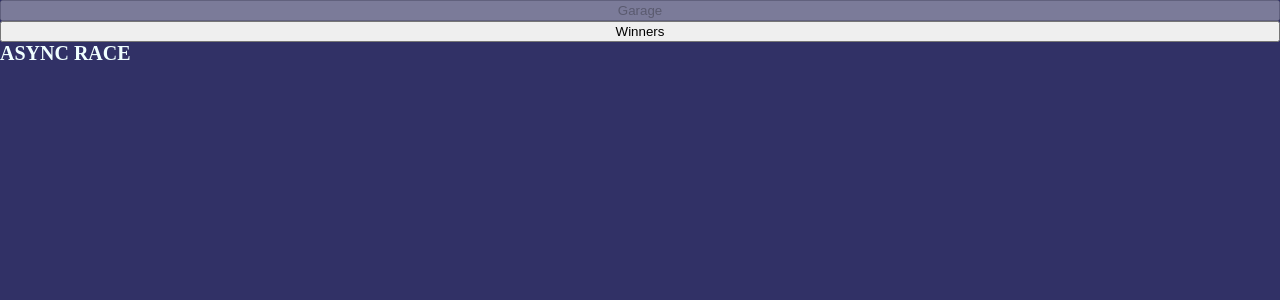
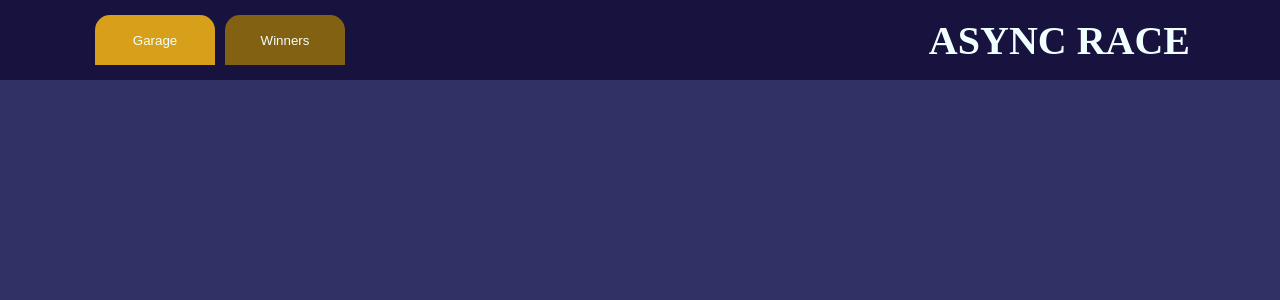
Before and after one commit to M0rl0ck/JSFE2022Q1, a React (Create React App) app in the folder async-race/: page / in a window 1280 px wide. Shown: the top 300 px of the page. Built offline with nearby package versions, Linux system fonts and the light colour scheme.

Commit message:
feat: add header style

```diff
--- a/async-race/src/script/components/Header.tsx
+++ b/async-race/src/script/components/Header.tsx
@@ -3,11 +3,16 @@
 
 export default function Header() {
   return (
-    <>
-      <Button btClass="button__garage" innerStr="Garage" active />
-      <Button btClass="button__winners" innerStr="Winners" active={false} />
-      <h1>ASYNC RACE</h1>
-    </>
+    <header className="header">
+      <div className="header__container">
+        <div className="header__buttons">
+          <Button btClass="button__garage" innerStr="Garage" active />
+          <Button btClass="button__winners" innerStr="Winners" active={false} />
+        </div>
+        <h1>ASYNC RACE</h1>
+      </div>
+
+    </header>
 
   );
 }
--- a/async-race/src/scss/abstract/constans.scss
+++ b/async-race/src/scss/abstract/constans.scss
@@ -1,3 +1,5 @@
 $borderColor: #3c3f3f;
 $bgColor: #313166;
-$hoverLinkColor: #836112
+$hoverLinkColor: #836112;
+$buttonBg: #836112;
+$buttonActiveBg: #d79f1a;
--- a/async-race/src/scss/base/_buttons.scss
+++ b/async-race/src/scss/base/_buttons.scss
@@ -0,0 +1,19 @@
+.header__buttons {
+  display: flex;
+
+}
+
+.button__garage, .button__winners {
+  margin: 5px;
+  width: 120px;
+  height: 50px;
+  border-radius: 15px 15px 0 0;
+  color: azure;
+  background-color: $buttonBg;
+  border: none;
+  cursor: pointer;
+  &.active {
+    background-color: $buttonActiveBg;
+    cursor: auto;
+  }
+}
--- a/async-race/src/scss/componrnts/_footer.scss
+++ b/async-race/src/scss/componrnts/_footer.scss
@@ -22,4 +22,7 @@
     width: 150px;
     height: 50px;
   }
+  @media screen and (max-width: 760px) {
+    padding: 0;
+  }
 }
--- a/async-race/src/scss/componrnts/_header.scss
+++ b/async-race/src/scss/componrnts/_header.scss
@@ -2,11 +2,16 @@
   background-color: #18123f;
   color: azure;
   font-size: 2rem;
+  padding: 10px 50px;
 
-  // .wrapper {
-  //   display: flex;
-  //   justify-content: space-between;
-  //   align-items: center;
-
-  // }
+  &__container {
+    display: flex;
+    justify-content: space-between;
+    align-items: center;
+    padding: 0 40px;
+    @media screen and (max-width: 760px) {
+      padding: 0;
+      font-size: 1.6rem;
+    }
+  }
 }
```
